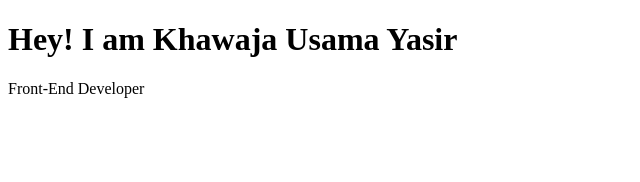
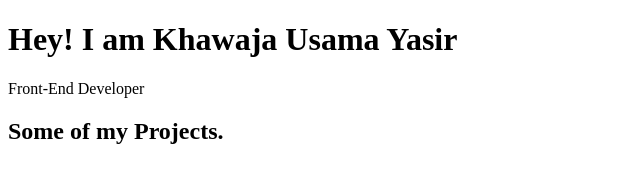
Before and after one commit to khusamayasir/Personal-Portfolio-Webpage, a plain HTML site: page index.html in a window 1280 px wide. Shown: the whole page, without its empty margins (0-640 px from the left). Drawn offline with Linux system fonts and the light colour scheme.

Commit message:
update index.html

```diff
--- a/index.html
+++ b/index.html
@@ -14,5 +14,10 @@
         <a>Front-End Developer</a>
     </div>
 
+    <div id="projects" class="projects-section">
+        <h2 class="project-section-header">Some of my Projects.</h2>
+
+    </div>
+
 </body>
 </html>
```
